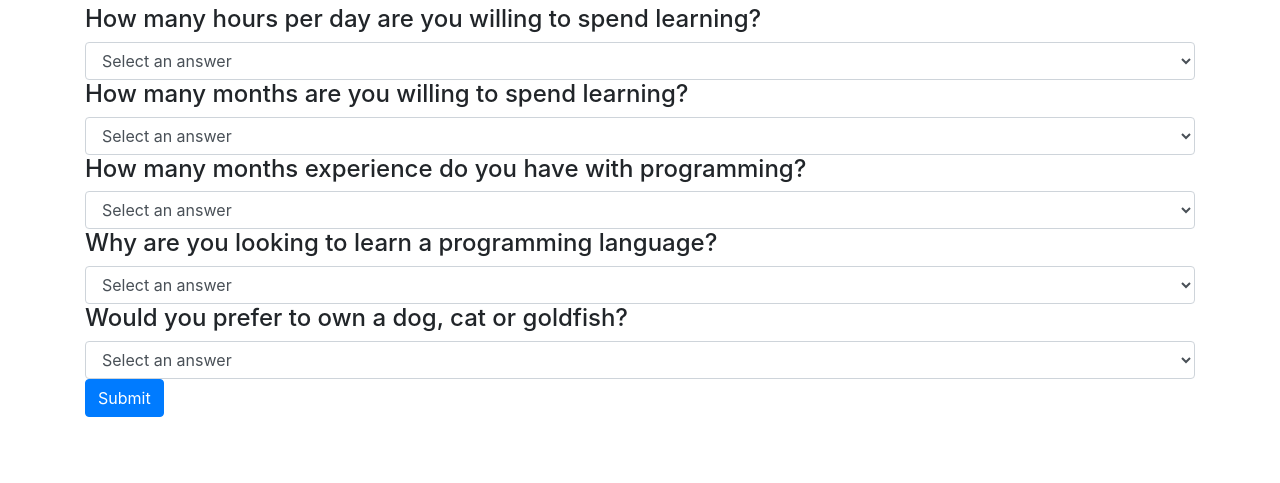
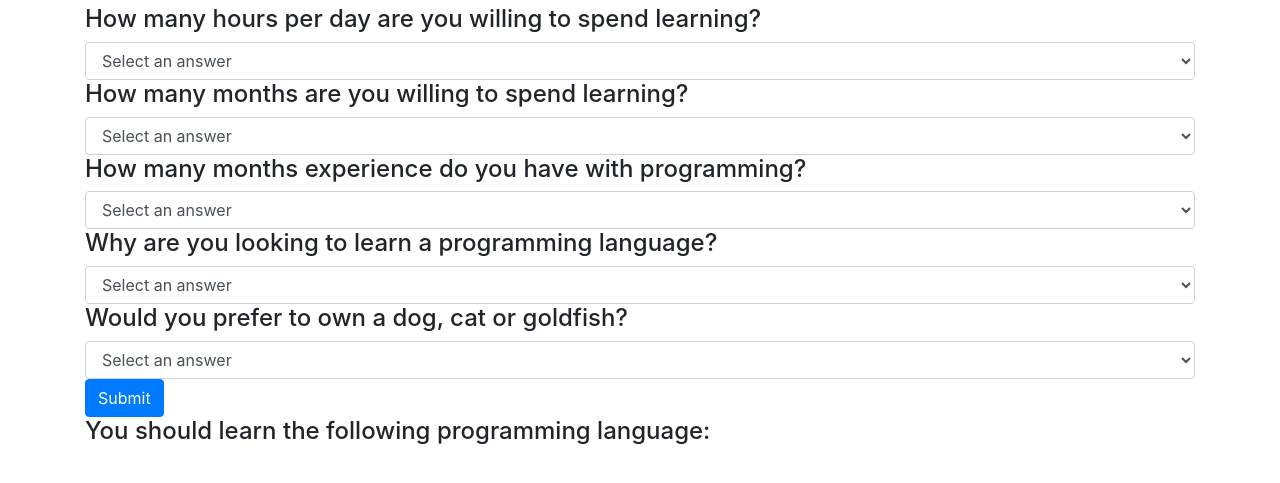
Before and after one commit to webquiza/epicodus_code_review_2, a plain HTML site: page index.html in a window 1280 px wide. Shown: the part 107-590 px from the top of the page. Drawn offline with Linux system fonts and the light colour scheme.

Commit message:
add empty div to place survey result

```diff
--- a/index.html
+++ b/index.html
@@ -74,6 +74,11 @@
 
     </form>
 
+    <div id="output">
+      <h4>You should learn the following programming language:</h4>
+      <h4 id="suggested-language"></h4>
+    </div>
+
   </div>
 </body>
 </html>
```
